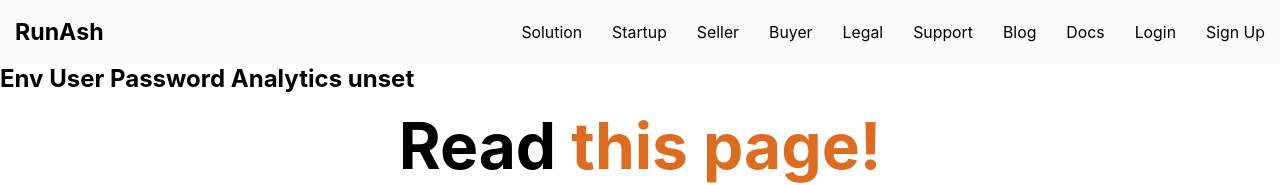
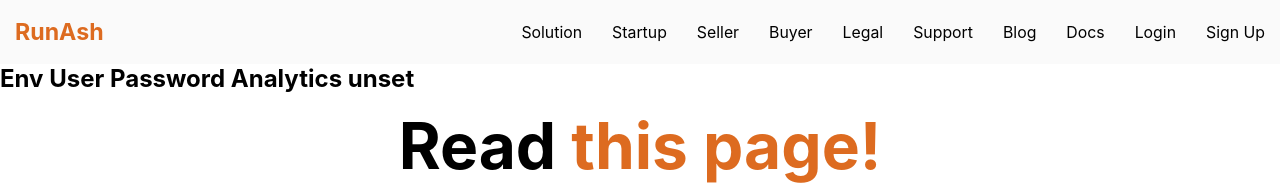
Before and after one commit to rammurmu/next, a Next.js app: page /blog in a window 1280 px wide. Shown: the top 185 px of the page. Built offline with nearby package versions, Linux system fonts and the light colour scheme; no server answers.

Commit message:
Update Navbar.css

```diff
--- a/components/Navbar.css
+++ b/components/Navbar.css
@@ -17,7 +17,6 @@ a {
 .logo {
   margin: 0;
   font-size: 1.45em;
-  color: #DD6B20;
 }
 
 .main-nav {
@@ -31,6 +30,7 @@ a {
   text-transform: uppercase-loercase;
   text-align: center;
   display: flex;
+  color: #DD6B20;
 }
 
 .main-nav a {
```
